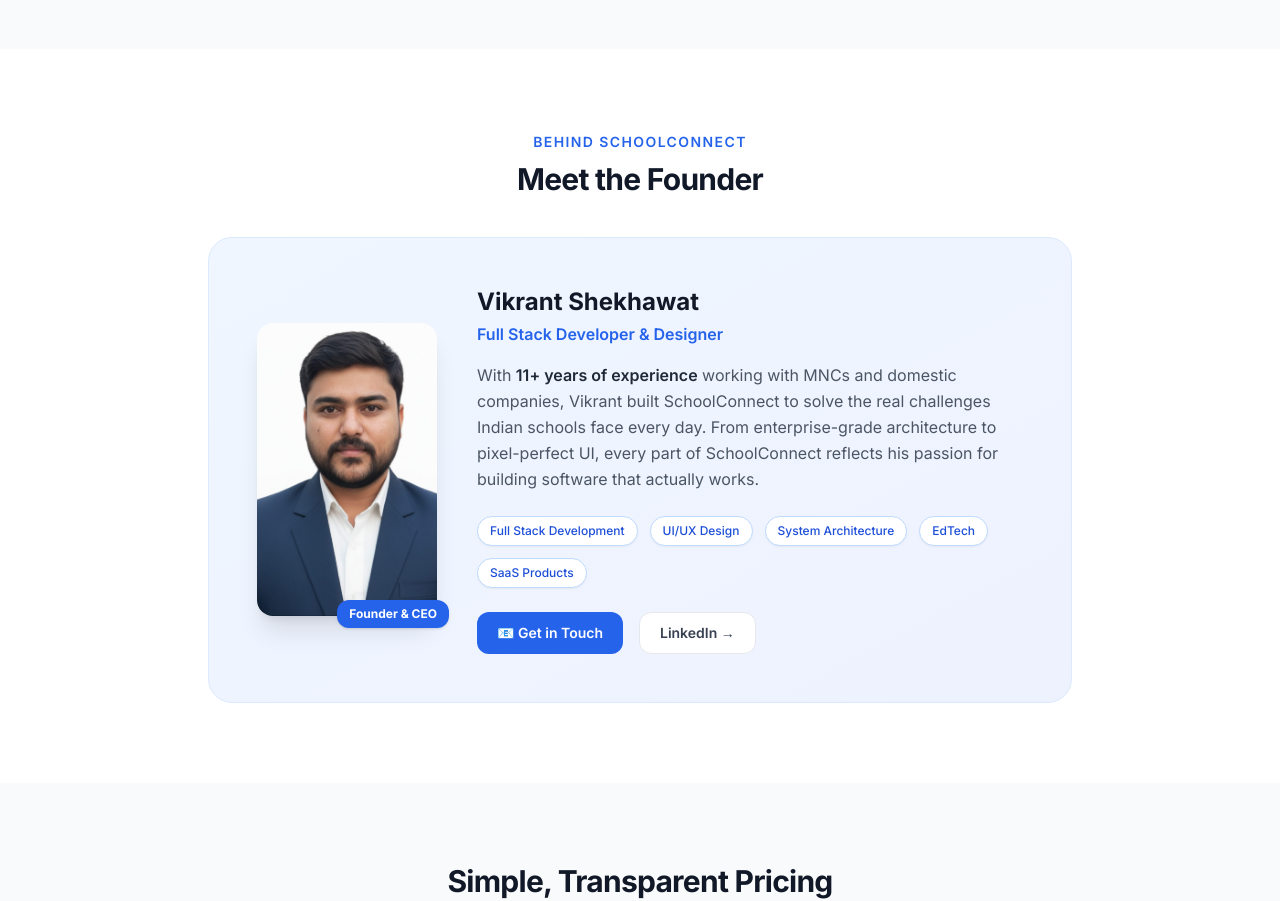
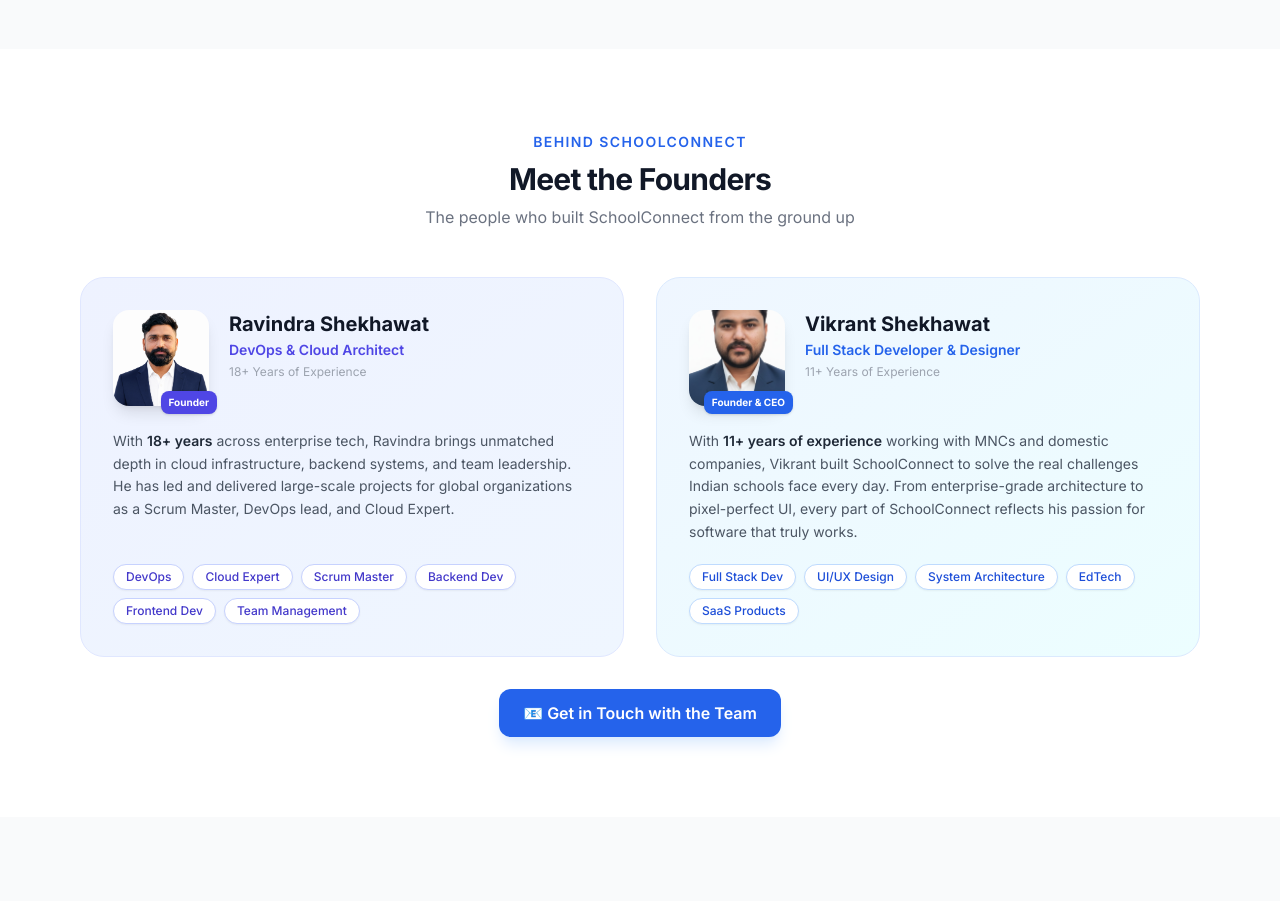
Before and after one commit to rvschoolsx-erp/Rvschools, a Next.js app in the folder frontend/: page / in a window 1280 px wide. Shown: the part 1480-2381 px from the top of the page. Built offline with nearby package versions, Linux system fonts and the light colour scheme; no server answers.

Commit message:
feat: add Ravindra Shekhawat to founders section
Added Ravindra Shekhawat (18+ yrs, DevOps/Cloud/Scrum Master/Full Stack)
alongside Vikrant in a two-column founders layout with photo and skill tags.

```diff
--- a/frontend/src/app/page.tsx
+++ b/frontend/src/app/page.tsx
@@ -133,47 +133,82 @@
         </div>
       </section>
 
-      {/* Founder Section */}
+      {/* Founders Section */}
       <section className="py-20 bg-white">
-        <div className="max-w-4xl mx-auto px-4">
-          <div className="text-center mb-10">
+        <div className="max-w-6xl mx-auto px-4">
+          <div className="text-center mb-12">
             <span className="text-blue-600 text-sm font-semibold uppercase tracking-widest">Behind SchoolConnect</span>
-            <h2 className="text-3xl font-bold text-gray-900 mt-2">Meet the Founder</h2>
+            <h2 className="text-3xl font-bold text-gray-900 mt-2">Meet the Founders</h2>
+            <p className="text-gray-500 mt-2">The people who built SchoolConnect from the ground up</p>
           </div>
-          <div className="bg-gradient-to-br from-blue-50 to-indigo-50 rounded-3xl p-8 md:p-12 flex flex-col md:flex-row items-center gap-10 border border-blue-100">
-            <div className="flex-shrink-0">
-              <div className="relative">
-                <Image src="/vikrant.jpg" alt="Vikrant Shekhawat" width={180} height={180} className="rounded-2xl object-cover shadow-xl" />
-                <div className="absolute -bottom-3 -right-3 bg-blue-600 text-white text-xs font-bold px-3 py-1.5 rounded-xl shadow">
-                  Founder & CEO
+
+          <div className="grid grid-cols-1 md:grid-cols-2 gap-8">
+            {/* Ravindra Shekhawat */}
+            <div className="bg-gradient-to-br from-indigo-50 to-blue-50 rounded-3xl p-8 border border-indigo-100 flex flex-col">
+              <div className="flex items-start gap-5 mb-6">
+                <div className="relative flex-shrink-0">
+                  <Image src="/ravindra.png" alt="Ravindra Shekhawat" width={96} height={96} className="w-24 h-24 rounded-2xl object-cover shadow-lg" />
+                  <div className="absolute -bottom-2 -right-2 bg-indigo-600 text-white text-[10px] font-bold px-2 py-1 rounded-lg shadow">
+                    Founder
+                  </div>
+                </div>
+                <div>
+                  <h3 className="text-xl font-bold text-gray-900">Ravindra Shekhawat</h3>
+                  <p className="text-indigo-600 font-semibold text-sm mt-0.5">DevOps & Cloud Architect</p>
+                  <p className="text-gray-400 text-xs mt-1">18+ Years of Experience</p>
                 </div>
               </div>
-            </div>
-            <div className="flex-1 text-center md:text-left">
-              <h3 className="text-2xl font-bold text-gray-900 mb-1">Vikrant Shekhawat</h3>
-              <p className="text-blue-600 font-semibold mb-4">Full Stack Developer & Designer</p>
-              <p className="text-gray-600 leading-relaxed mb-6">
-                With <span className="font-semibold text-gray-800">11+ years of experience</span> working with MNCs and domestic companies,
-                Vikrant built SchoolConnect to solve the real challenges Indian schools face every day.
-                From enterprise-grade architecture to pixel-perfect UI, every part of SchoolConnect
-                reflects his passion for building software that actually works.
+              <p className="text-gray-600 text-sm leading-relaxed mb-5">
+                With <span className="font-semibold text-gray-800">18+ years</span> across enterprise tech,
+                Ravindra brings unmatched depth in cloud infrastructure, backend systems, and team leadership.
+                He has led and delivered large-scale projects for global organizations as a Scrum Master,
+                DevOps lead, and Cloud Expert.
               </p>
-              <div className="flex flex-wrap gap-3 justify-center md:justify-start mb-6">
-                {['Full Stack Development', 'UI/UX Design', 'System Architecture', 'EdTech', 'SaaS Products'].map(skill => (
-                  <span key={skill} className="bg-white border border-blue-200 text-blue-700 text-xs font-medium px-3 py-1.5 rounded-full shadow-sm">
+              <div className="flex flex-wrap gap-2 mt-auto">
+                {['DevOps', 'Cloud Expert', 'Scrum Master', 'Backend Dev', 'Frontend Dev', 'Team Management'].map(skill => (
+                  <span key={skill} className="bg-white border border-indigo-200 text-indigo-700 text-xs font-medium px-3 py-1 rounded-full shadow-sm">
                     {skill}
                   </span>
                 ))}
               </div>
-              <div className="flex gap-4 justify-center md:justify-start">
-                <a href="mailto:vikrant@schoolconnect.in" className="flex items-center gap-2 bg-blue-600 hover:bg-blue-500 text-white text-sm font-semibold px-5 py-2.5 rounded-xl transition-colors">
-                  📧 Get in Touch
-                </a>
-                <a href="https://linkedin.com" target="_blank" rel="noopener noreferrer" className="flex items-center gap-2 bg-white border border-gray-200 hover:border-blue-300 text-gray-700 text-sm font-semibold px-5 py-2.5 rounded-xl transition-colors">
-                  LinkedIn →
-                </a>
+            </div>
+
+            {/* Vikrant Shekhawat */}
+            <div className="bg-gradient-to-br from-blue-50 to-cyan-50 rounded-3xl p-8 border border-blue-100 flex flex-col">
+              <div className="flex items-start gap-5 mb-6">
+                <div className="relative flex-shrink-0">
+                  <Image src="/vikrant.jpg" alt="Vikrant Shekhawat" width={96} height={96} className="w-24 h-24 rounded-2xl object-cover shadow-lg" />
+                  <div className="absolute -bottom-2 -right-2 bg-blue-600 text-white text-[10px] font-bold px-2 py-1 rounded-lg shadow">
+                    Founder & CEO
+                  </div>
+                </div>
+                <div>
+                  <h3 className="text-xl font-bold text-gray-900">Vikrant Shekhawat</h3>
+                  <p className="text-blue-600 font-semibold text-sm mt-0.5">Full Stack Developer & Designer</p>
+                  <p className="text-gray-400 text-xs mt-1">11+ Years of Experience</p>
+                </div>
+              </div>
+              <p className="text-gray-600 text-sm leading-relaxed mb-5">
+                With <span className="font-semibold text-gray-800">11+ years of experience</span> working with MNCs
+                and domestic companies, Vikrant built SchoolConnect to solve the real challenges Indian schools
+                face every day. From enterprise-grade architecture to pixel-perfect UI, every part of SchoolConnect
+                reflects his passion for software that truly works.
+              </p>
+              <div className="flex flex-wrap gap-2 mt-auto">
+                {['Full Stack Dev', 'UI/UX Design', 'System Architecture', 'EdTech', 'SaaS Products'].map(skill => (
+                  <span key={skill} className="bg-white border border-blue-200 text-blue-700 text-xs font-medium px-3 py-1 rounded-full shadow-sm">
+                    {skill}
+                  </span>
+                ))}
               </div>
             </div>
+          </div>
+
+          {/* Combined CTA */}
+          <div className="mt-8 text-center">
+            <a href="mailto:hello@schoolconnect.in" className="inline-flex items-center gap-2 bg-blue-600 hover:bg-blue-500 text-white font-semibold px-6 py-3 rounded-xl transition-colors shadow-lg shadow-blue-100">
+              📧 Get in Touch with the Team
+            </a>
           </div>
         </div>
       </section>
```
Also changed, not shown: frontend/public/ravindra.png (added).
